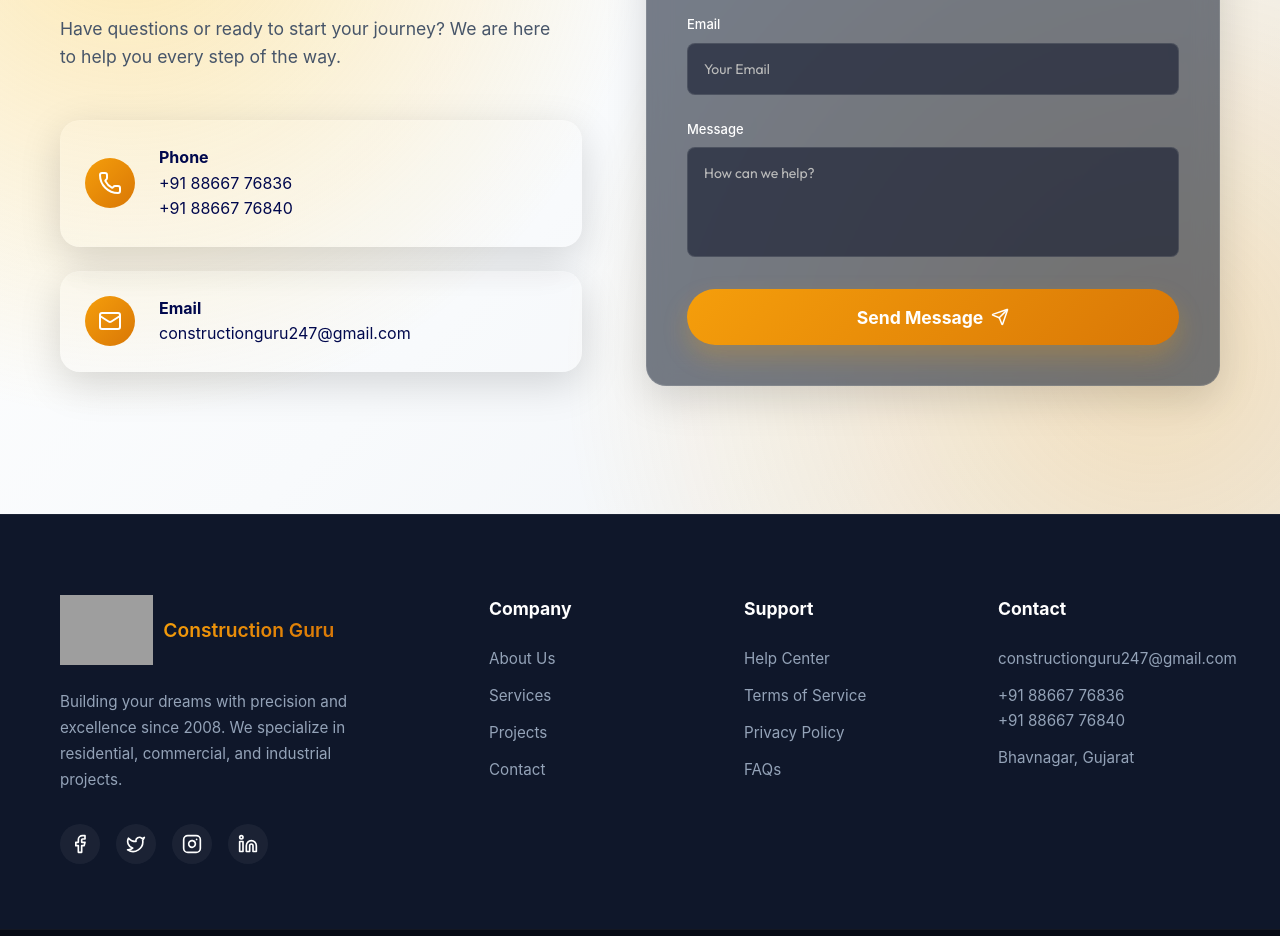
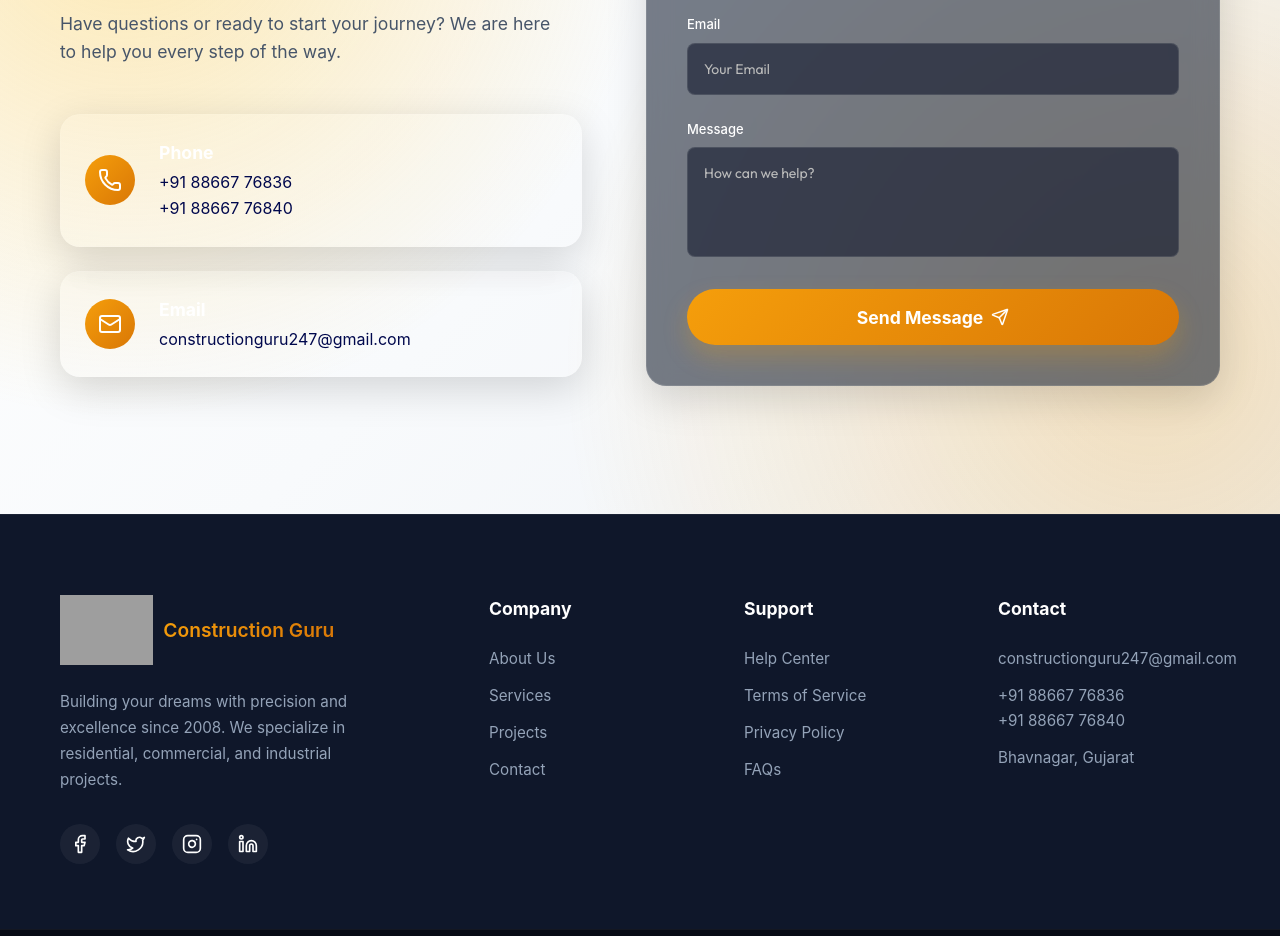
Before and after one commit to vedhaan/construction-guru, a React (Vite) app: page /contact in a window 1280 px wide. Shown: the part 820-1756 px from the top of the page. Built offline with nearby package versions, Linux system fonts and the light colour scheme; grey boxes are pictures that could not be loaded.

Commit message:
redo changes

```diff
--- a/src/Components/Contact/Contact.css
+++ b/src/Components/Contact/Contact.css
@@ -8,8 +8,6 @@
     radial-gradient(circle at 90% 80%, rgba(245, 158, 11, 0.25), transparent 45%),
     linear-gradient(135deg, #ffffff 0%, #f8fafc 50%, #eef2f7 100%);
 }
-
-
 
 .contact-container {
   display: grid;
@@ -25,7 +23,7 @@
     align-items: center;
   }
 
-  .subtitle-contact {
+  .subtitle {
     margin-inline: auto;
   }
 }
@@ -76,16 +74,16 @@
   flex-shrink: 0;
 }
 
-.info-item h4,
-.form-group label {
-  color: var(--text-main);
+.info-item h4 {
+  color: white;
+  margin-bottom: 0.2rem;
+  font-size: 1.1rem;
 }
 
-.contact-info .description {
+.info-item p {
   color: var(--text-muted);
+  margin: 0;
 }
-
-
 
 /* Form */
 .contact-form-wrapper {
```
